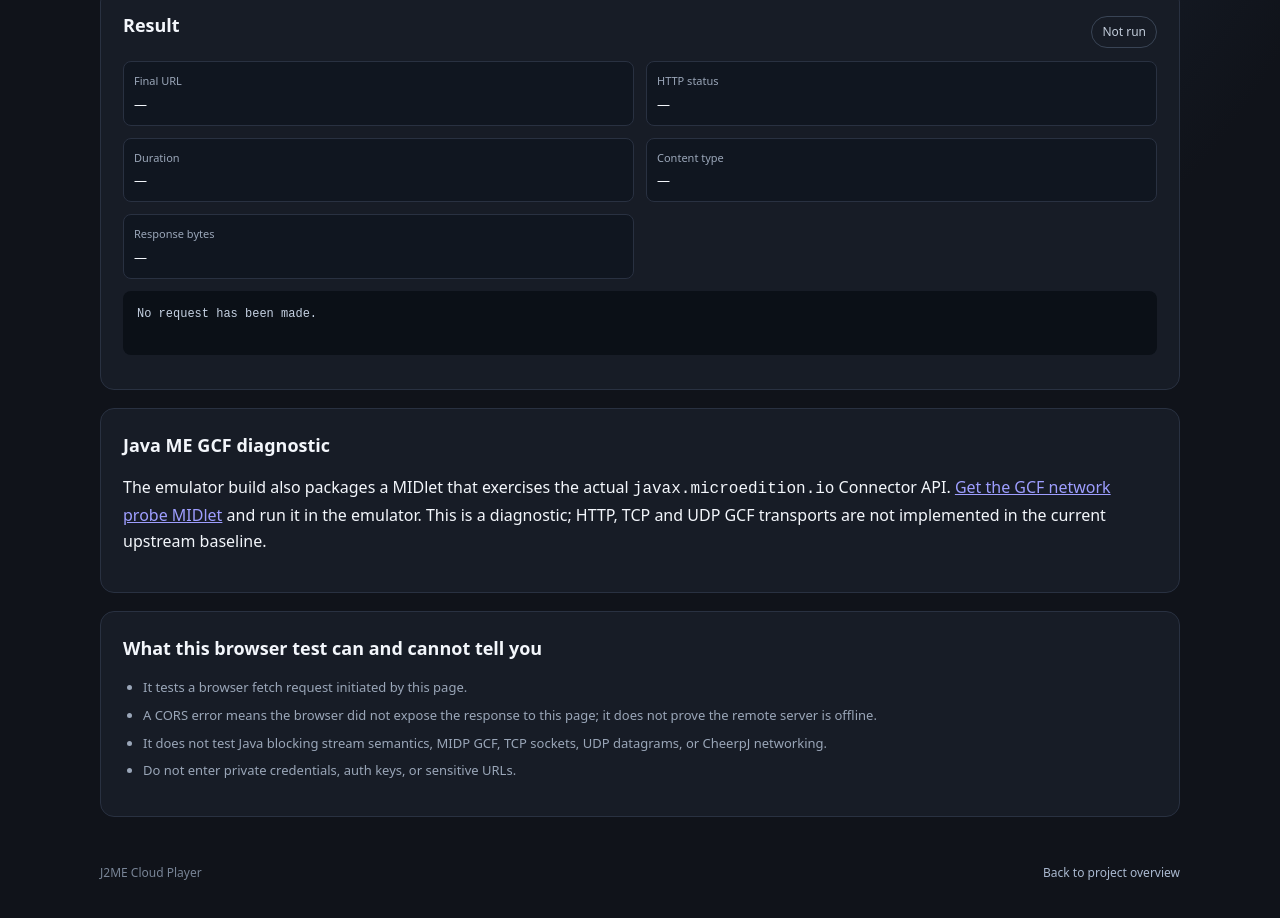
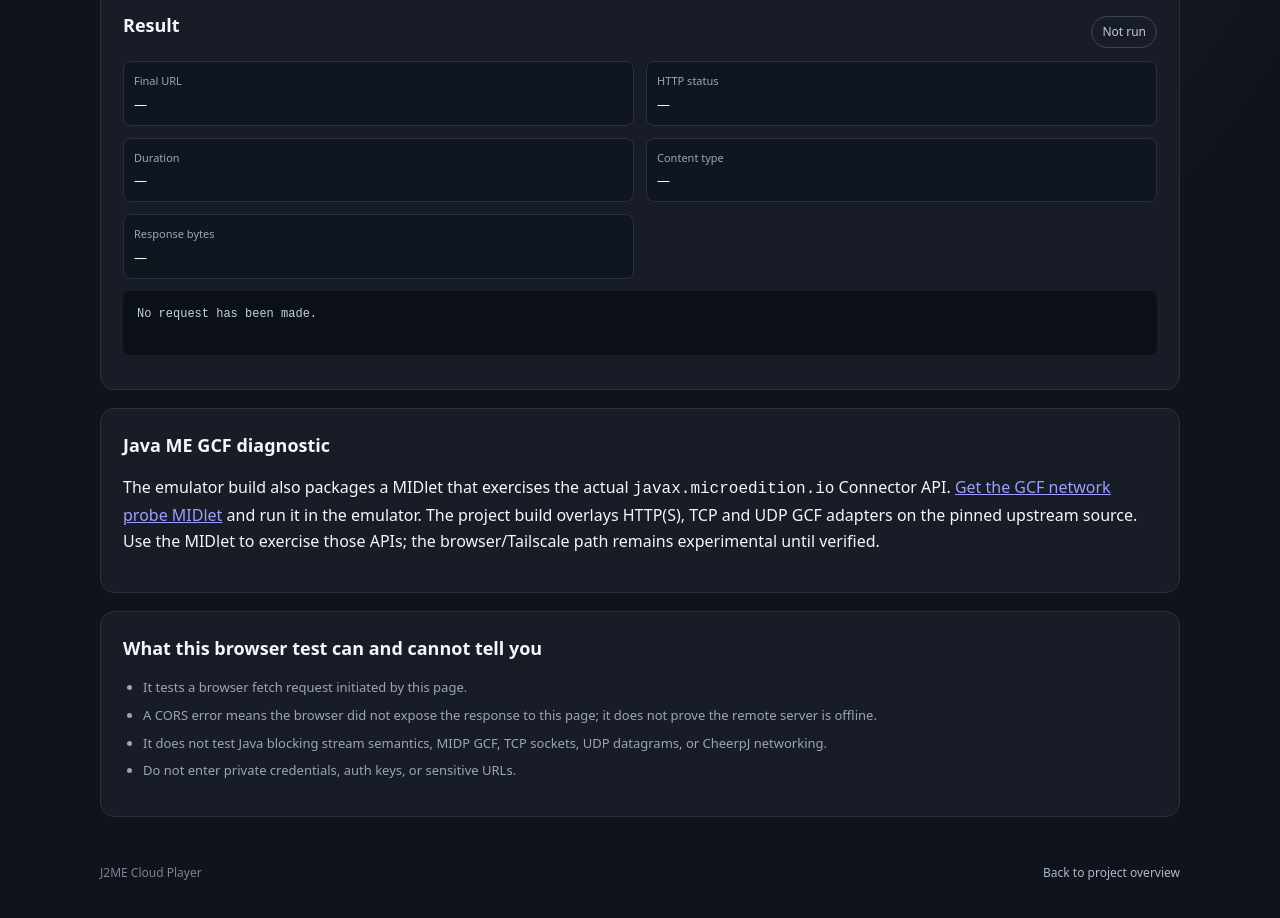
Before and after one commit to Kggduts/j2me-cloud-player, a plain HTML site: page site/netprobe/index.html in a window 1280 px wide. Shown: the part 599-1517 px from the top of the page. Drawn offline with Linux system fonts and the light colour scheme.

Commit message:
site: update GCF diagnostic adapter note

```diff
--- a/site/netprobe/index.html
+++ b/site/netprobe/index.html
@@ -24,7 +24,7 @@
       <dl><div><dt>Final URL</dt><dd id="final-url">—</dd></div><div><dt>HTTP status</dt><dd id="http-status">—</dd></div><div><dt>Duration</dt><dd id="duration">—</dd></div><div><dt>Content type</dt><dd id="content-type">—</dd></div><div><dt>Response bytes</dt><dd id="bytes">—</dd></div></dl>
       <pre id="details">No request has been made.</pre>
     </section>
-    <section class="limits"><h2>Java ME GCF diagnostic</h2><p>The emulator build also packages a MIDlet that exercises the actual <code>javax.microedition.io</code> Connector API. <a href="../netprobe-midlet.jar">Get the GCF network probe MIDlet</a> and run it in the emulator. This is a diagnostic; HTTP, TCP and UDP GCF transports are not implemented in the current upstream baseline.</p></section>
+    <section class="limits"><h2>Java ME GCF diagnostic</h2><p>The emulator build also packages a MIDlet that exercises the actual <code>javax.microedition.io</code> Connector API. <a href="../netprobe-midlet.jar">Get the GCF network probe MIDlet</a> and run it in the emulator. The project build overlays HTTP(S), TCP and UDP GCF adapters on the pinned upstream source. Use the MIDlet to exercise those APIs; the browser/Tailscale path remains experimental until verified.</p></section>
     <section class="limits"><h2>What this browser test can and cannot tell you</h2><ul><li>It tests a browser fetch request initiated by this page.</li><li>A CORS error means the browser did not expose the response to this page; it does not prove the remote server is offline.</li><li>It does not test Java blocking stream semantics, MIDP GCF, TCP sockets, UDP datagrams, or CheerpJ networking.</li><li>Do not enter private credentials, auth keys, or sensitive URLs.</li></ul></section>
     <footer><span>J2ME Cloud Player</span><a href="../">Back to project overview</a></footer>
   </main>
```
